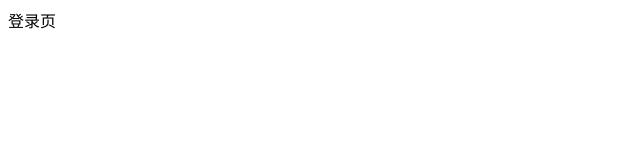
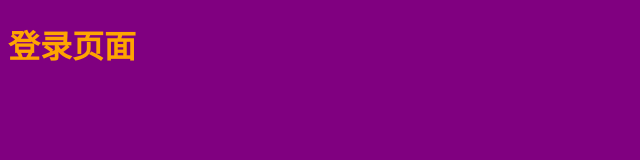
Before and after one commit to t15-jn/progrct_01, a plain HTML site: page login.html in a window 1280 px wide. Shown: the whole page, without its empty margins (0-640 px from the left). Drawn offline with Linux system fonts and the light colour scheme.

Commit message:
跟新了登录页面

```diff
--- /dev/null
+++ b/login.css
@@ -0,0 +1,7 @@
+body{
+  background-color: purple;
+
+}
+h1{
+  color: orange;
+}
--- a/login.html
+++ b/login.html
@@ -4,9 +4,10 @@
   <meta charset="UTF-8">
   <meta http-equiv="X-UA-Compatible" content="IE=edge">
   <meta name="viewport" content="width=device-width, initial-scale=1.0">
+  <link rel="stylesheet" href="./login.css">
   <title>Document</title>
 </head>
 <body>
-  登录页
+  <h1>登录页面</h1>
 </body>
 </html>
```
